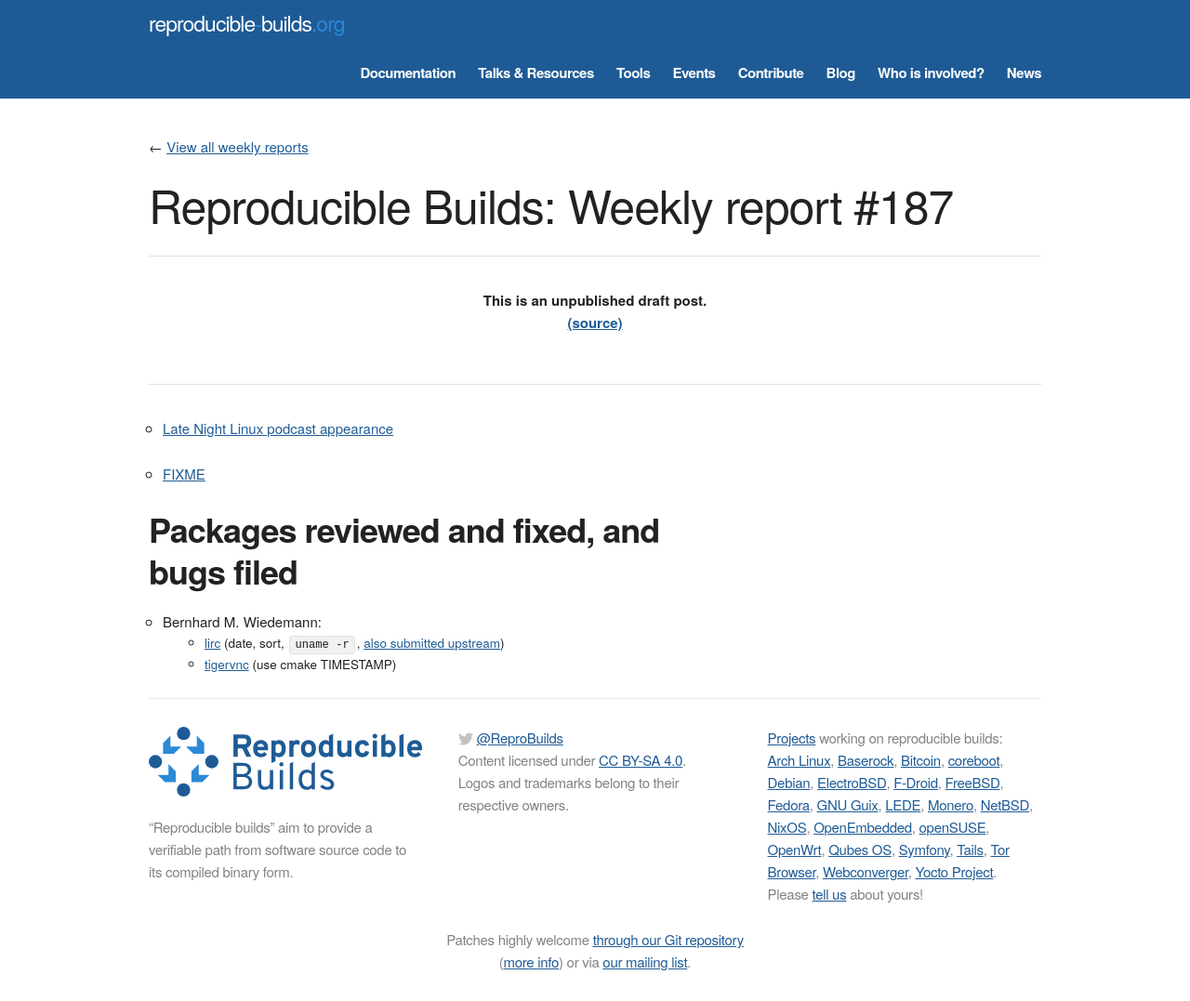
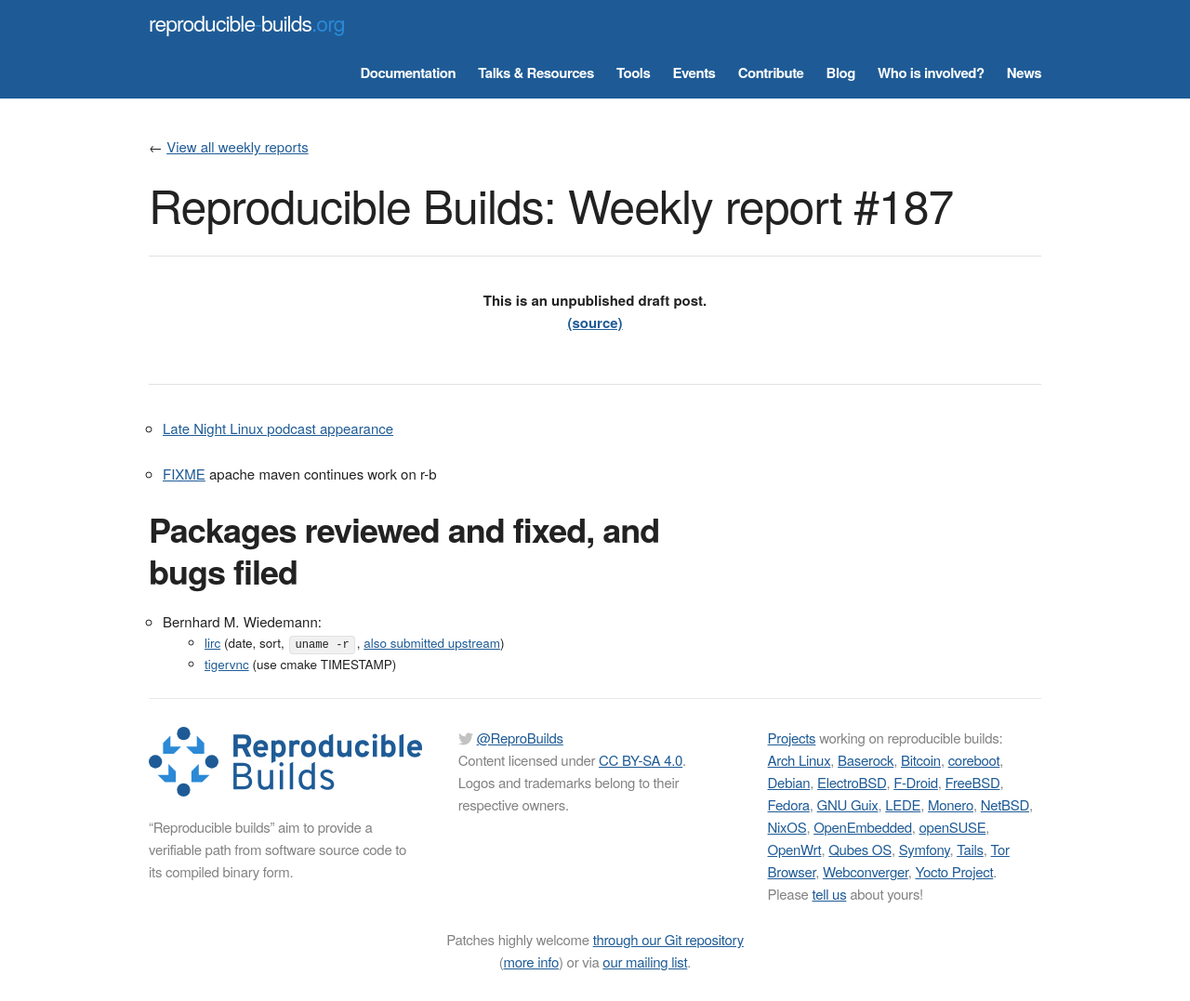
Before and after one commit to prototypefund/reproducible-website, a Jekyll site: the page built from _blog/posts/187.md, in a window 1280 px wide. Shown: the whole page at 93% size. Built offline with Jekyll 4.4.1, drawn with Linux system fonts in a browser that asks for light colours; some web fonts are replaced.

Commit message:
187: fill in some detail

```diff
--- a/_blog/posts/187.md
+++ b/_blog/posts/187.md
@@ -5,7 +5,7 @@
 
 * [Late Night Linux podcast appearance](https://pca.st/He12#t=18m03s)
 
-* [FIXME](https://cwiki.apache.org/confluence/pages/viewpage.action?pageId=74682318)
+* [FIXME](https://cwiki.apache.org/confluence/pages/viewpage.action?pageId=74682318) apache maven continues work on r-b
 
 Packages reviewed and fixed, and bugs filed
 -------------------------------------------
```
